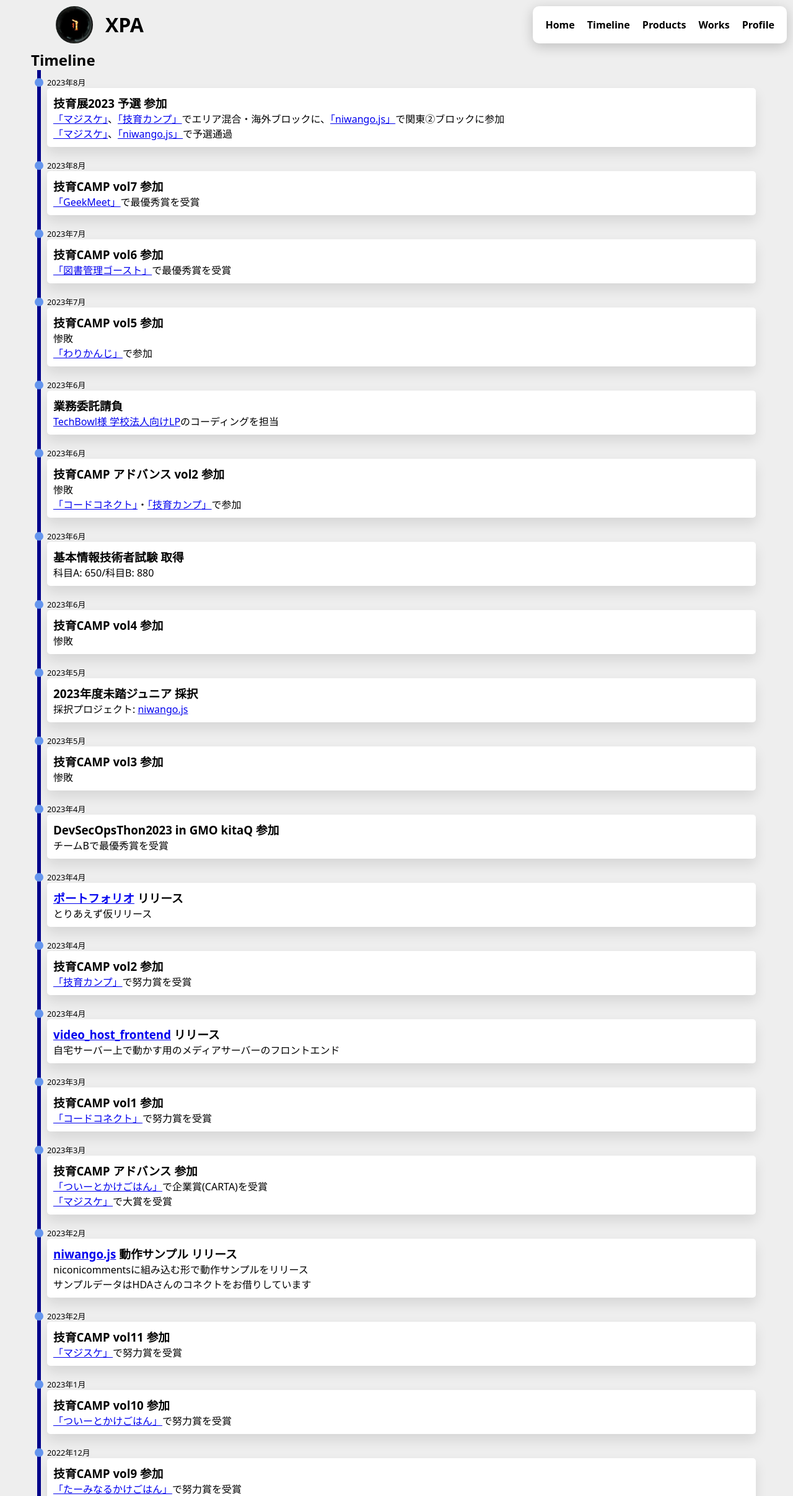
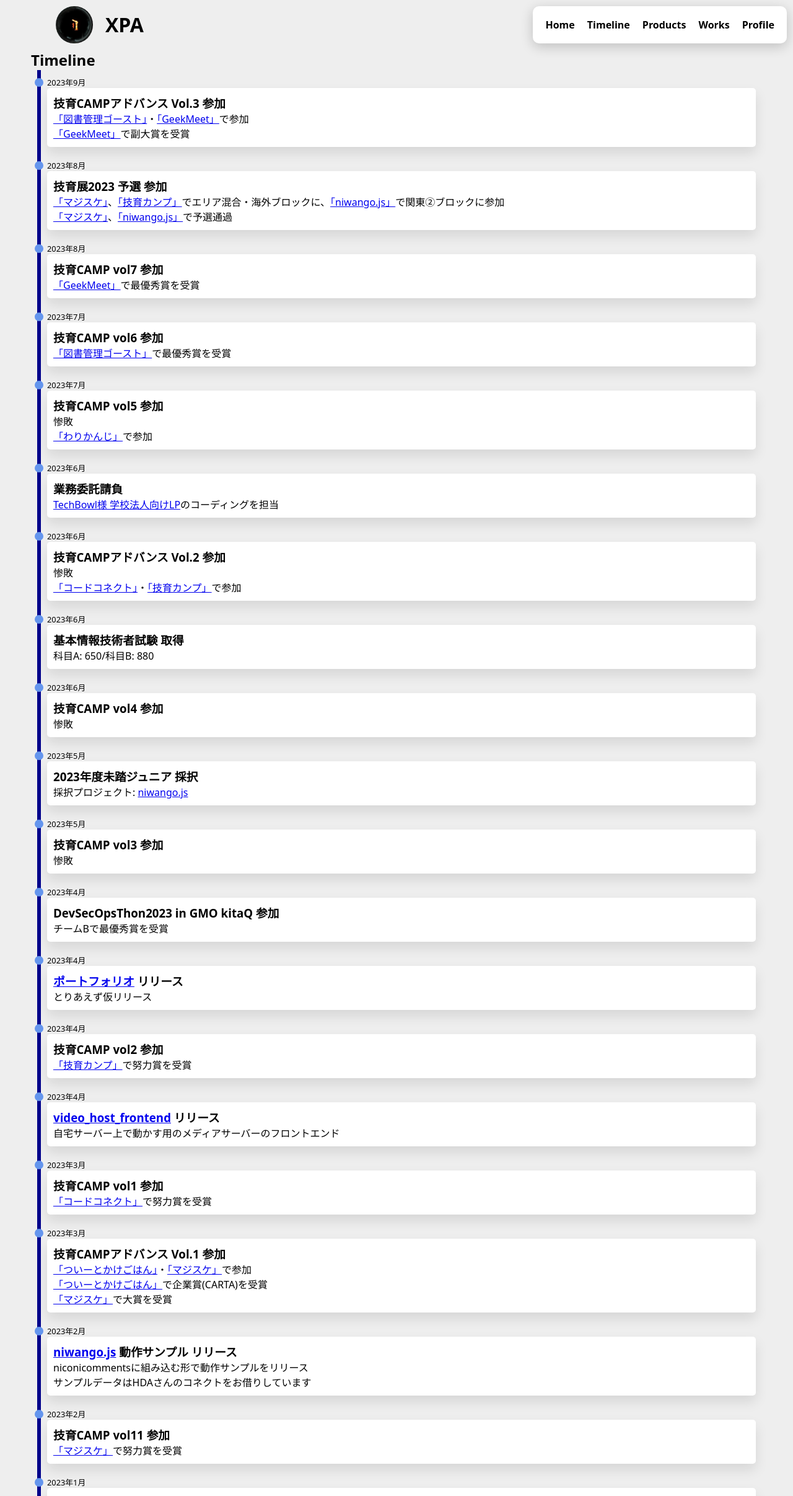
Before and after one commit to xpadev-net/portfolio, a Next.js app: page / in a window 1280 px wide. Shown: the top 2413 px of the page at 62% size. Built offline with nearby package versions, Linux system fonts and the light colour scheme.

Commit message:
update: timeline

```diff
--- a/src/components/timeline/index.tsx
+++ b/src/components/timeline/index.tsx
@@ -10,6 +10,16 @@ const Timeline = ({ id }: props) => {
     <section>
       <Anchor id={id} />
       <h2>Timeline</h2>
+      <TimelineItem date={"2023年9月"}>
+        <h3>技育CAMPアドバンス Vol.3 参加</h3>
+        <p>
+          <a href={"#p_tosho_kanri_ghost"}>「図書管理ゴースト」</a>・
+          <a href={"#p_geekmeet"}>「GeekMeet」</a>で参加
+        </p>
+        <p>
+          <a href={"#p_geekmeet"}>「GeekMeet」</a>で副大賞を受賞
+        </p>
+      </TimelineItem>
       <TimelineItem date={"2023年8月"}>
         <h3>技育展2023 予選 参加</h3>
         <p>
@@ -54,7 +64,7 @@ const Timeline = ({ id }: props) => {
         </p>
       </TimelineItem>
       <TimelineItem date={"2023年6月"}>
-        <h3>技育CAMP アドバンス vol2 参加</h3>
+        <h3>技育CAMPアドバンス Vol.2 参加</h3>
         <p>惨敗</p>
         <p>
           <a href={"#p_codeconnect"}>「コードコネクト」</a>・
@@ -108,7 +118,11 @@ const Timeline = ({ id }: props) => {
         </p>
       </TimelineItem>
       <TimelineItem date={"2023年3月"}>
-        <h3>技育CAMP アドバンス 参加</h3>
+        <h3>技育CAMPアドバンス Vol.1 参加</h3>
+        <p>
+          <a href={"#p_tweetkakegohan"}>「ついーとかけごはん」</a>・
+          <a href={"#p_magische"}>「マジスケ」</a>で参加
+        </p>
         <p>
           <a href={"#p_tweetkakegohan"}>「ついーとかけごはん」</a>
           で企業賞(CARTA)を受賞
```
